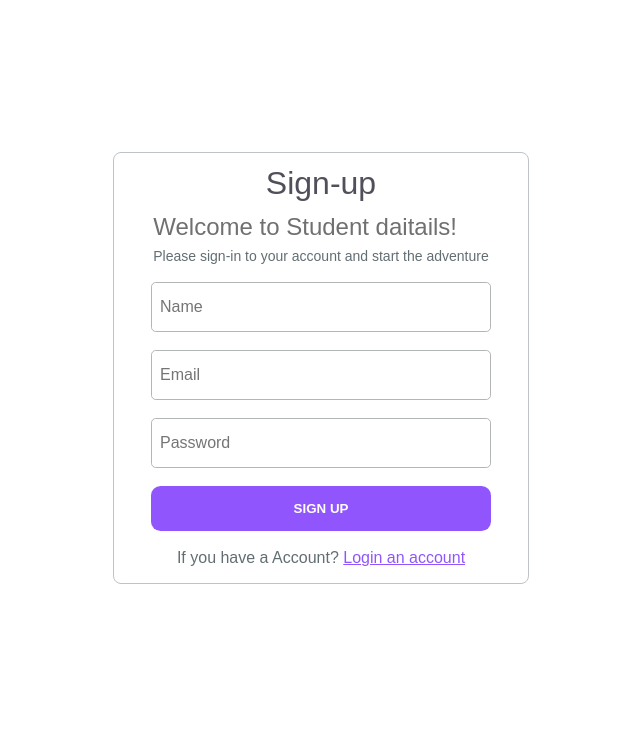
After one commit to dilipsuthar60/crud_php, a PHP site: page /sign.php in a window 1280 px wide. The commit adds this page. Shown: the top 735 px of the page, without its empty margins (319-959 px from the left). Run offline with PHP 8.4, Linux system fonts and the light colour scheme.

Commit message:
sign form

```diff
--- a/display.php
+++ b/display.php
@@ -1,7 +1,7 @@
 <?php
 include "config.php";
 session_start();
-if (!isset($_SESSION["email"]) or !isset($_SESSION["name"]) or !isset($_SESSION["password"])) {
+if (!isset($_SESSION["email"]) or !isset($_SESSION["password"]) or !isset($_SESSION["name"])) {
     header('location:login.php');
 }
 ?>
@@ -35,7 +35,7 @@ if (!isset($_SESSION["email"]) or !isset($_SESSION["name"]) or !isset($_SESSION[
     } else {
         $page_number = 1;
     }
-    echo '<h1 class="welcome-heading">Welcome to ' . $_SESSION["name"] . '</h1>';
+    echo '<h1 class="welcome-heading">Welcome to ' . $_SESSION["password"] . '</h1>';
     if (isset($_GET["submit"])) {
         echo '<div  class="insert-message">Record Insert Succesfully</div>';
         echo '<script>
--- a/edit.php
+++ b/edit.php
@@ -140,7 +140,7 @@ if (isset($_GET['editid'])) {
                 <?php echo $subjecterror; ?>
             </span>
         </div>
-        <div>
+        <div class="form-gender">
             <label for="gender">Gender:</label>
             <input type="radio" type="gender" id="gender" name="gender" value="Male" <?php if ($gender == "Male") {
                 echo "checked";
--- /dev/null
+++ b/sign.php
@@ -0,0 +1,62 @@
+<?php
+include "config.php";
+
+if (isset($_POST["sign"])) {
+    $signname = $_POST["name"];
+    $signpassword = $_POST["password"];
+    $signemail = $_POST["email"];
+    $sql = "INSERT INTO account VALUES ('$signname', '$signemail', '$signpassword')";
+    $result = $connect->query($sql);
+    if ($result) {
+        header('location:login.php');
+    }
+}
+?>
+<!DOCTYPE html>
+<html lang="en">
+
+<head>
+    <meta charset="UTF-8">
+    <meta http-equiv="X-UA-Compatible" content="IE=edge">
+    <meta name="viewport" content="width=device-width, initial-scale=1.0">
+    <link rel="stylesheet" href="style.css">
+    <title>Document</title>
+    <style>
+        body {
+            margin: 0;
+        }
+
+        input::placeholder {
+            font-size: 16px;
+            font-family: sans-serif;
+        }
+
+        a {}
+    </style>
+</head>
+
+<body>
+    <form class="contanier" method="POST">
+        <div class="login-container">
+            <h1>Sign-up</h1>
+            <div class="sub-heading">
+                <h2>Welcome to Student daitails!</h2>
+                <p>Please sign-in to your account and start the adventure</p>
+            </div>
+            <div class="login">
+                <input placeholder="Name" type="text" id="name" name="name" value="" />
+            </div>
+            <div class="login">
+                <input placeholder="Email" type="email" id="email" name="email" value="" />
+            </div>
+            <div class="login">
+                <input placeholder="Password" type="password" id="password" name="password" />
+            </div>
+            <button class="login-btn" type="=sign" name="sign">SIGN UP</button>
+            <div class="create-heading">If you have a Account? <span><a href="login.php">Login an account</a></span>
+            </div>
+        </div>
+    </form>
+</body>
+
+</html>
--- a/style.css
+++ b/style.css
@@ -8,7 +8,7 @@
 body {
   margin: 2rem;
   height: calc(100vh - 4rem);
-  background-color: #dfe4ea;
+  background-color: #ffffff;
   display: flex;
   align-items: center;
   flex-direction: column;
@@ -17,7 +17,7 @@ body {
 
 .heading {
   text-align: center;
-  color: #009432;
+  color: rgba(58, 53, 65, 0.87);
 }
 .welcome-heading {
   font-weight: 500;
@@ -28,16 +28,20 @@ body {
   padding: 2rem;
   display: flex;
   flex-direction: column;
-  gap: 1.2rem;
+  gap: 1rem;
   border-radius: 1rem;
   box-shadow: rgba(0, 0, 0, 0.35) 0px 5px 15px;
 }
-
 input {
-  padding: 0.3rem;
   outline: none;
+  height: 2rem;
+  padding: 0.5rem;
+  border-radius: 0.3rem;
+  border: 1px solid #636e72;
 }
-
+input:focus {
+  border: 2px solid #9155fd;
+}
 .message-section {
   display: flex;
   justify-content: center;
@@ -55,6 +59,12 @@ textarea {
   font-weight: 600;
   font-family: "Lucida Sans", "Lucida Sans Regular", "Lucida Grande",
     "Lucida Sans Unicode", Geneva, Verdana, sans-serif;
+}
+.form-gender {
+  display: flex;
+  justify-content: start;
+  align-items: center;
+  gap: 5px;
 }
 .btn {
   height: 2rem;
@@ -84,8 +94,7 @@ textarea {
   padding: 1rem;
 }
 .styled-table {
-  background-color: #cad3c8;
-  border-radius: 5px;
+  border-radius: 10px;
   border-collapse: collapse;
   margin: 25px 0;
   font-size: 0.9em;
@@ -164,6 +173,7 @@ a {
   border-radius: 0.5rem;
   padding: 1rem;
   width: 26rem;
+  border: 1px solid #bdc3c7;
 }
 .sub-heading {
   text-align: left;
@@ -175,7 +185,8 @@ a {
   color: #636e72;
 }
 .login-container h1 {
-  color: #009432;
+  color: rgba(58, 53, 65, 0.87);
+  width: 100%;
 }
 .login-container h1,
 h2 {
@@ -228,3 +239,20 @@ h2 {
   color: #ffffff;
   font-weight: 600;
 }
+.create-heading {
+  font-size: 1rem;
+  color: #636e72;
+}
+.create-heading span {
+  color: #9155fd;
+  text-decoration: underline;
+}
+.create-heading span a {
+  list-style: none;
+  text-decoration: none;
+  background-color: #ffffff;
+  color: #9155fd;
+  padding: 0;
+  border-radius: 0;
+  margin: 0;
+}
--- a/user.php
+++ b/user.php
@@ -146,7 +146,7 @@ if (isset($_POST['submit'])) {
                 <?php echo $subjecterror; ?>
             </span>
         </div>
-        <div>
+        <div class="form-gender">
             <label for="gender">Gender:</label>
             <input type="radio" type="gender" id="gender" name="gender" value="Male" <?php if ($gender == "Male") {
                 echo "checked";
```
Also changed, not shown: login.php (+10 -10 lines).
